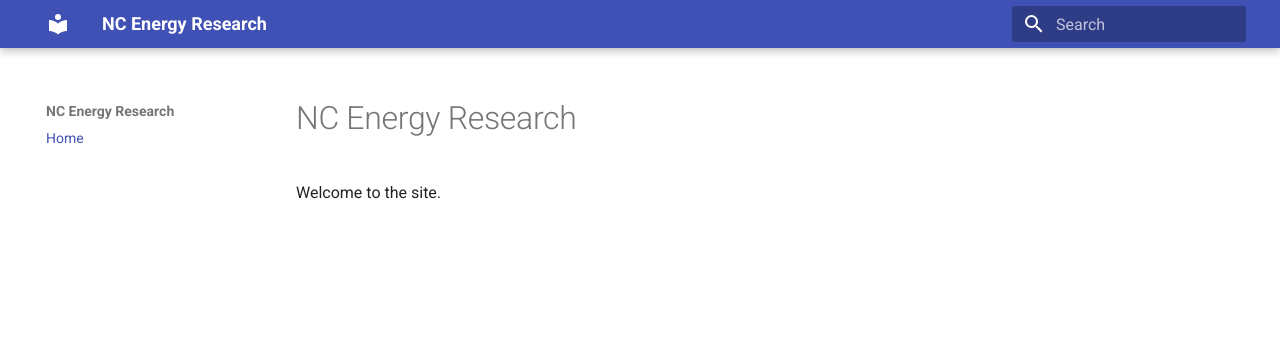
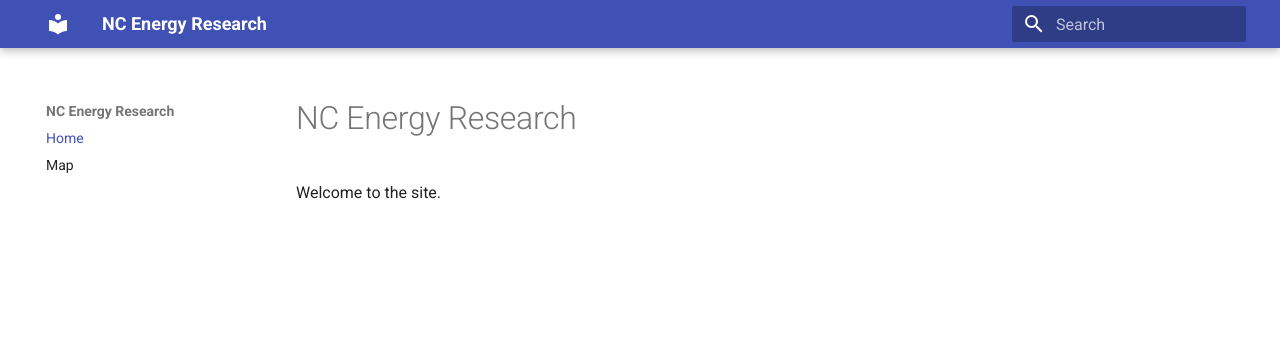
Before and after one commit to mediumcor3/nc-energy-research, an MkDocs documentation site: the page built from docs/index.md, in a window 1280 px wide. Shown: the top 350 px of the page. Built offline with MkDocs 1.6.1 and Material for MkDocs 9.7.7, drawn with Linux system fonts in a browser that asks for light colours.

Commit message:
Update mkdocs.yml

```diff
--- a/mkdocs.yml
+++ b/mkdocs.yml
@@ -5,3 +5,4 @@ theme:
 
 nav:
   - Home: index.md
+  - Map: map.html
```
